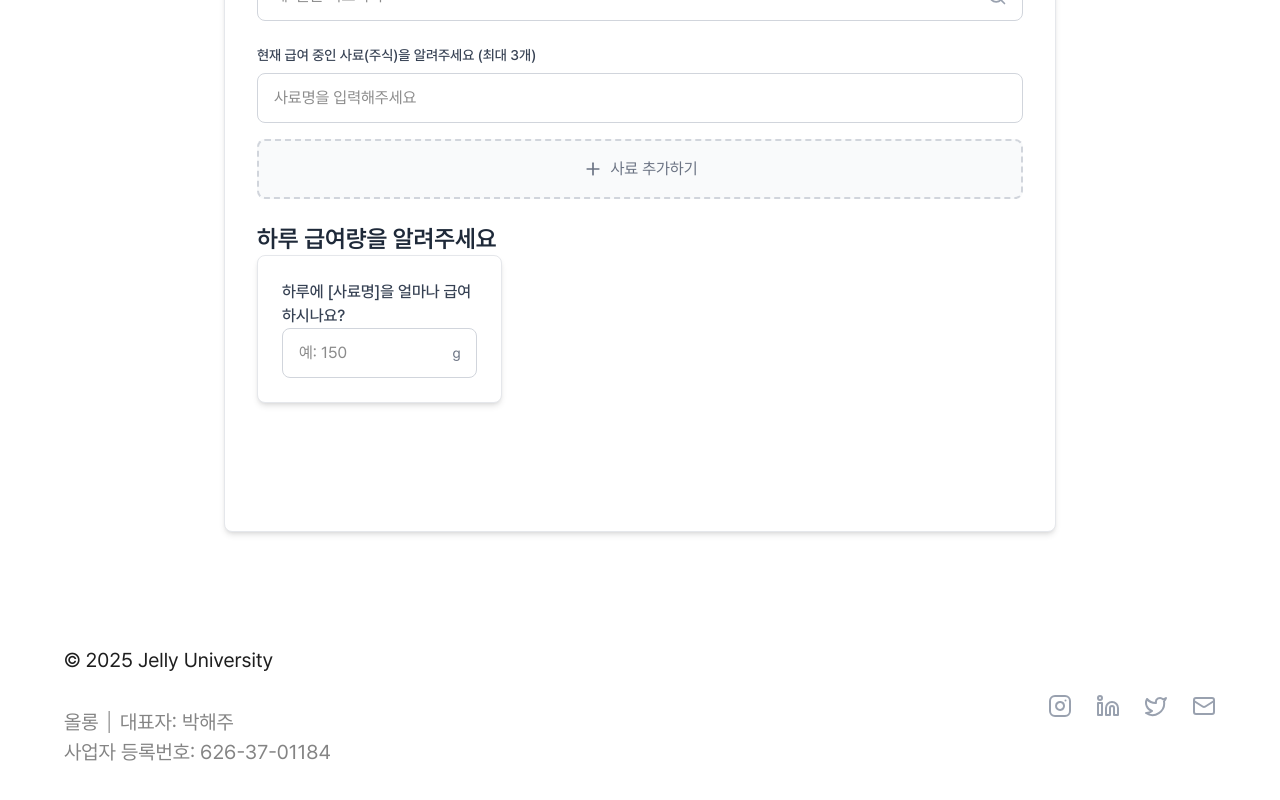
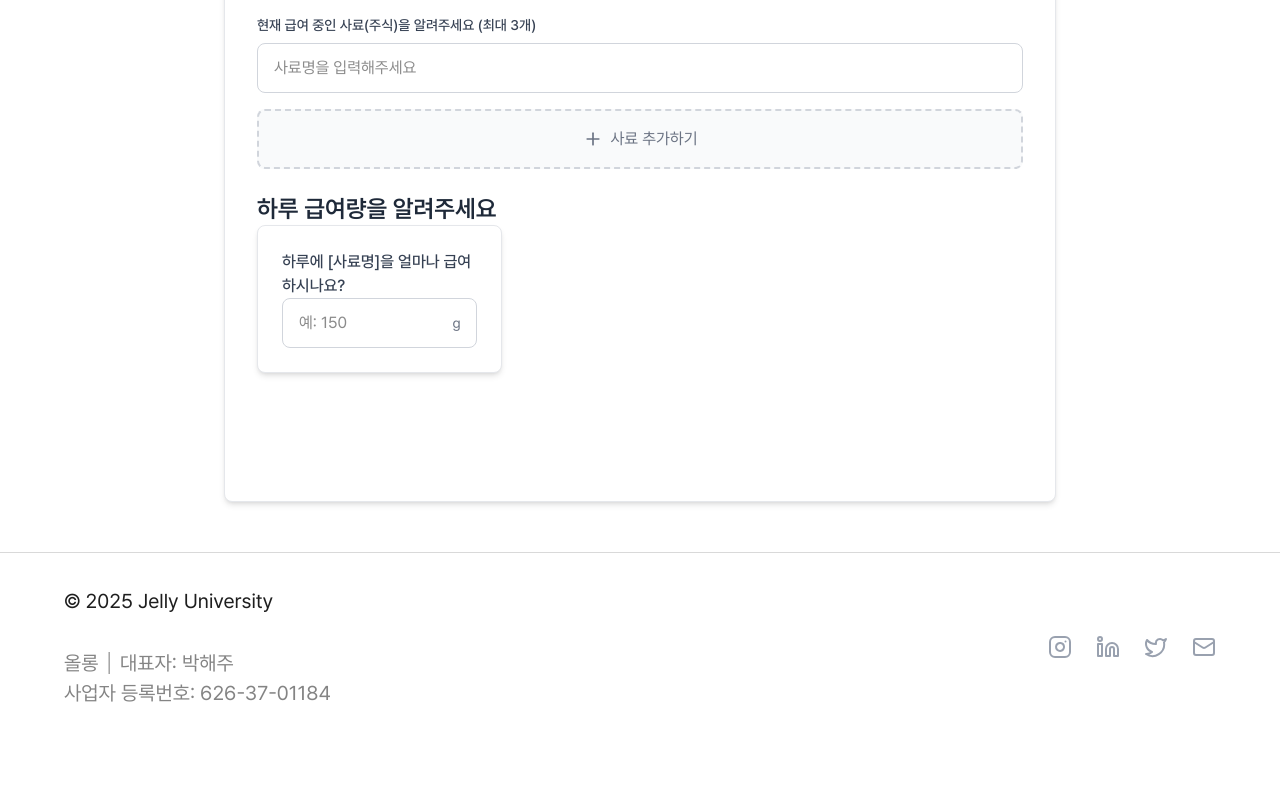
Before and after one commit to SeokHoChoi/test-jelly-univ-fe, a Next.js app: page /product-analysis in a window 1280 px wide. Shown: the part 712-1512 px from the top of the page. After the commit the page ends 1453 px from the top, so only its background shows below. Built offline with nearby package versions, Linux system fonts and the light colour scheme.

Commit message:
feat: 푸터 상단 보더

```diff
--- a/src/components/common/Footer.tsx
+++ b/src/components/common/Footer.tsx
@@ -9,7 +9,7 @@ const Footer = () => {
   ];
 
   return (
-    <footer className="bg-white py-[32px] px-[24px] md:py-[33px] md:px-[64px]">
+    <footer className="bg-white py-[32px] px-[24px] md:py-[33px] md:px-[64px] border-t border-black/15">
       <div className="flex flex-col md:flex-row justify-between items-start md:items-center space-y-6 md:space-y-0">
         {/* Company Info */}
         <div className="text-left">
--- a/src/components/product-analysis/ProductForm.tsx
+++ b/src/components/product-analysis/ProductForm.tsx
@@ -52,7 +52,7 @@ const ProductForm = () => {
   };
 
   return (
-    <section className="py-12 md:py-20">
+    <section className="py-10 px-4 md:py-[50px] md:px-[150px]">
       <div className="max-w-4xl mx-auto px-4 sm:px-6 lg:px-8">
         <Card className="p-8">
           <form onSubmit={handleSubmit(onSubmit)} className="space-y-6">
```
